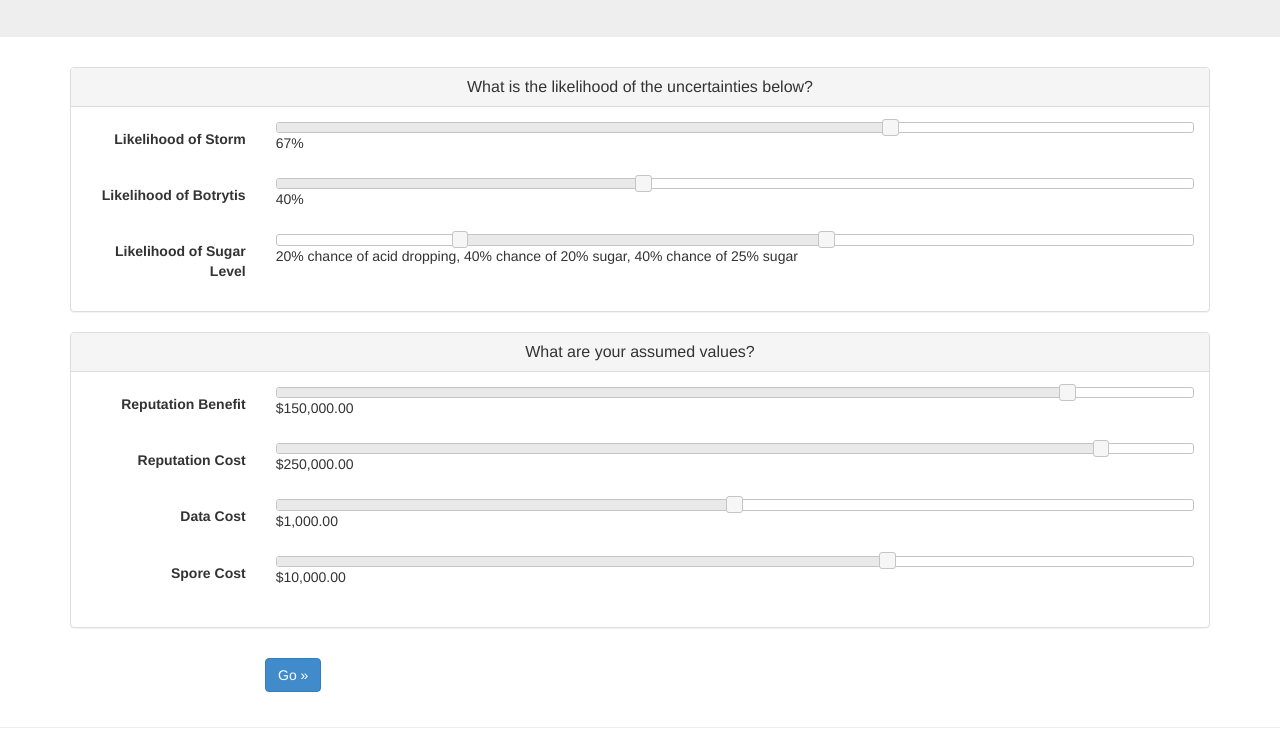
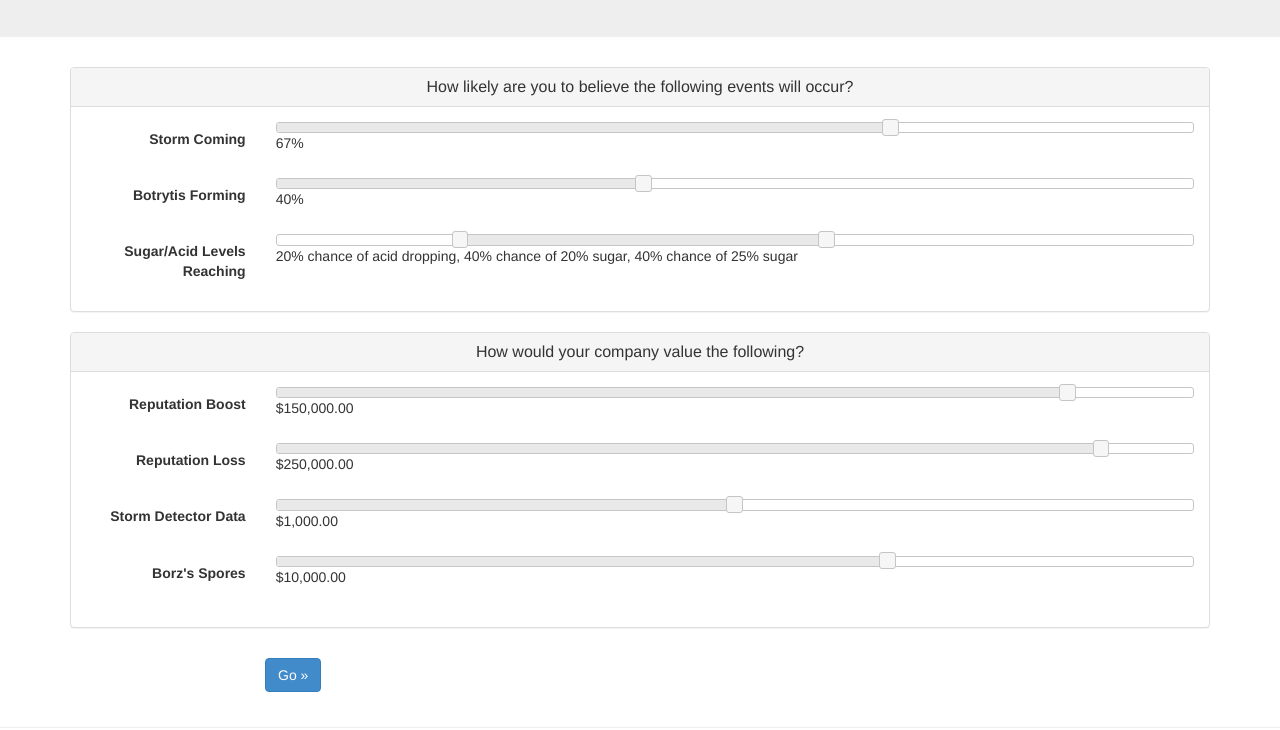
Before and after one commit to raahn/freemark, a plain HTML site: page index.html in a window 1280 px wide. Shown: the part 192-922 px from the top of the page. Drawn offline with nearby package versions, Linux system fonts and the light colour scheme.

Commit message:
Update index.html

```diff
--- a/index.html
+++ b/index.html
@@ -44,12 +44,12 @@
       <form class="form-horizontal" role="form" name="inputForm" action="#" method="post" id="inputForm">
           <div class="panel panel-default">
             <div class="panel-heading">
-              <h3 class="panel-title text-center">What is the likelihood of the uncertainties below?</h3>
+              <h3 class="panel-title text-center">How likely are you to believe the following events will occur?</h3>
             </div>
 
             <div class="panel-body">
               <div class="form-group">
-                <label class="col-sm-2 control-label">Likelihood of Storm</label>
+                <label class="col-sm-2 control-label">Storm Coming</label>
                 <div class="col-sm-10">
                   <div class="slider-prob" id="storm"></div>
                   <p id="storm-val">67%</p>
@@ -57,7 +57,7 @@
               </div>
 
               <div class="form-group">
-                <label class="col-sm-2 control-label">Likelihood of Botrytis</label>
+                <label class="col-sm-2 control-label">Botrytis Forming</label>
                 <div class="col-sm-10">
                   <div class="slider-prob" id="botrytis"></div>
                   <p id="botrytis-val">40%</p>
@@ -65,7 +65,7 @@
               </div>
 
               <div class="form-group">
-                <label class="col-sm-2 control-label">Likelihood of Sugar Level</label>
+                <label class="col-sm-2 control-label">Sugar/Acid Levels Reaching</label>
                 <div class="col-sm-10">
                   <div class="slider-prob" id="sugar"></div>
                   <p id="sugar-val">20% chance of acid dropping, 40% chance of 20% sugar, 40% chance of 25% sugar</p>
@@ -76,12 +76,12 @@
 
           <div class="panel panel-default">
             <div class="panel-heading">
-              <h3 class="panel-title text-center">What are your assumed values?</h3>
+              <h3 class="panel-title text-center">How would your company value the following?</h3>
             </div>
 
             <div class="panel-body">
               <div class="form-group">
-                <label class="col-sm-2 control-label">Reputation Benefit</label>
+                <label class="col-sm-2 control-label">Reputation Boost</label>
                 <div class="col-sm-10">
                   <div class="slider-money" id="rb"></div>
                   <p id="rb-val">$150,000.00</p>
@@ -89,7 +89,7 @@
               </div>
 
               <div class="form-group">
-                <label class="col-sm-2 control-label">Reputation Cost</label>
+                <label class="col-sm-2 control-label">Reputation Loss</label>
                 <div class="col-sm-10">
                   <div class="slider-money" id="rc"></div>
                   <p id="rc-val">$250,000.00</p>
@@ -97,7 +97,7 @@
               </div>
 
               <div class="form-group">
-                <label class="col-sm-2 control-label">Data Cost</label>
+                <label class="col-sm-2 control-label">Storm Detector Data</label>
                 <div class="col-sm-10">
                   <div class="slider-money" id="dc"></div>
                   <p id="dc-val">$1,000.00</p>
@@ -105,7 +105,7 @@
               </div>
 
               <div class="form-group">
-                <label class="col-sm-2 control-label">Spore Cost</label>
+                <label class="col-sm-2 control-label">Borz's Spores</label>
                 <div class="col-sm-10">
                   <div class="slider-money" id="sc"></div>
                   <p id="sc-val">$10,000.00</p>
```
